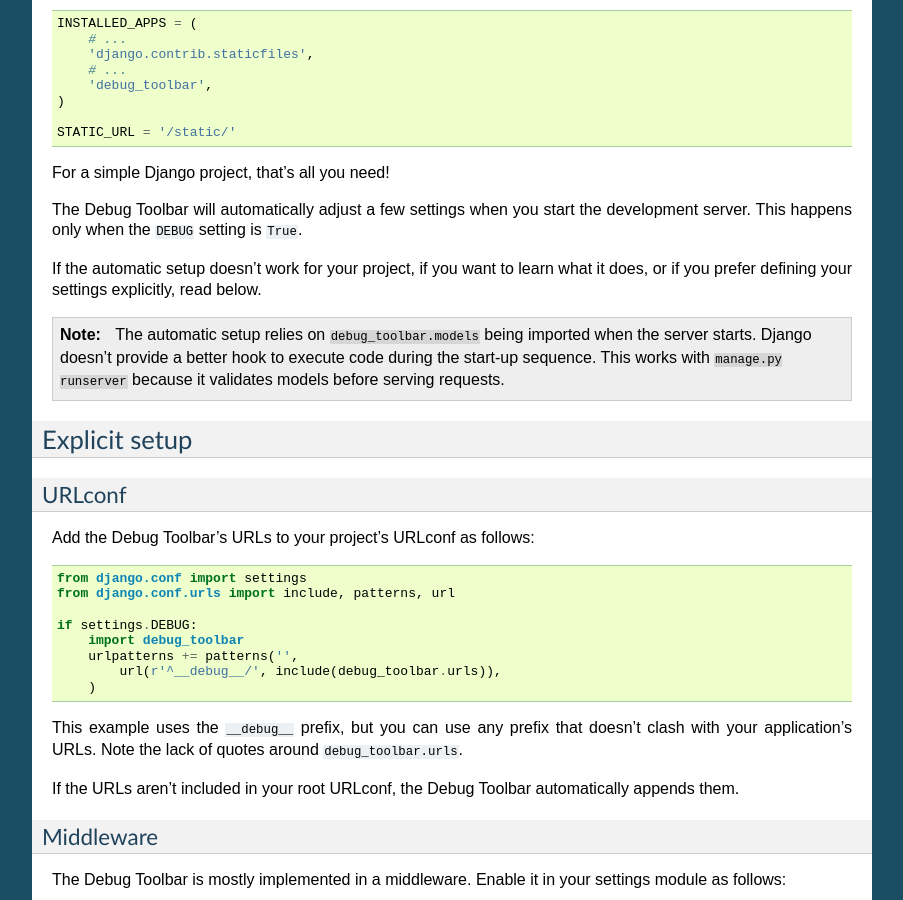
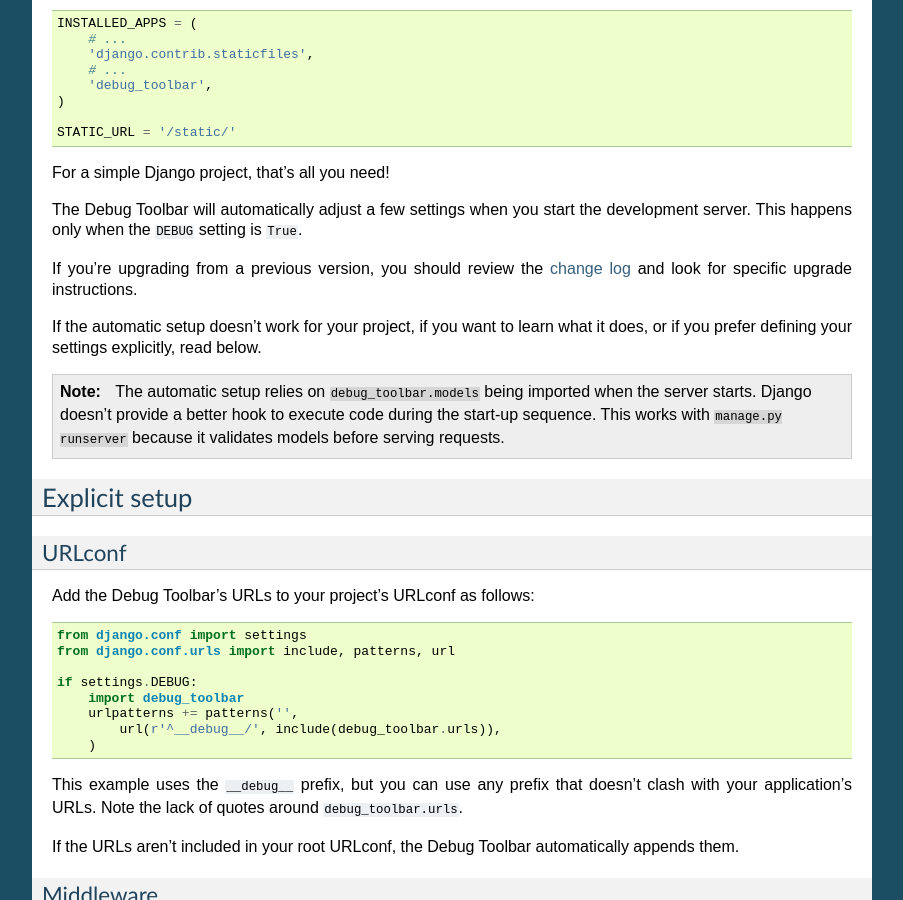
Before and after one commit to jazzband/django-debug-toolbar, a Sphinx documentation site: the page built from docs/installation.rst, in a window 1280 px wide and 900 px high, scrolled down 476 px. Shown: the whole window, without its empty margins (198-1101 px from the left). Built offline with Sphinx 7.4.7, drawn with Linux system fonts in a browser that asks for light colours.

Commit message:
Add short release notes for 1.0.
Fix #475.

```diff
--- a/docs/index.rst
+++ b/docs/index.rst
@@ -9,4 +9,5 @@
    tips
    panels
    commands
+   changes
    contributing
--- a/docs/installation.rst
+++ b/docs/installation.rst
@@ -38,6 +38,9 @@
 
 The Debug Toolbar will automatically adjust a few settings when you start the
 development server. This happens only when the ``DEBUG`` setting is ``True``.
+
+If you're upgrading from a previous version, you should review the
+:doc:`change log <changes>` and look for specific upgrade instructions.
 
 If the automatic setup doesn't work for your project, if you want to learn
 what it does, or if you prefer defining your settings explicitly, read below.
```
Also changed, not shown: docs/changes.rst (added, +16 -0 lines).
